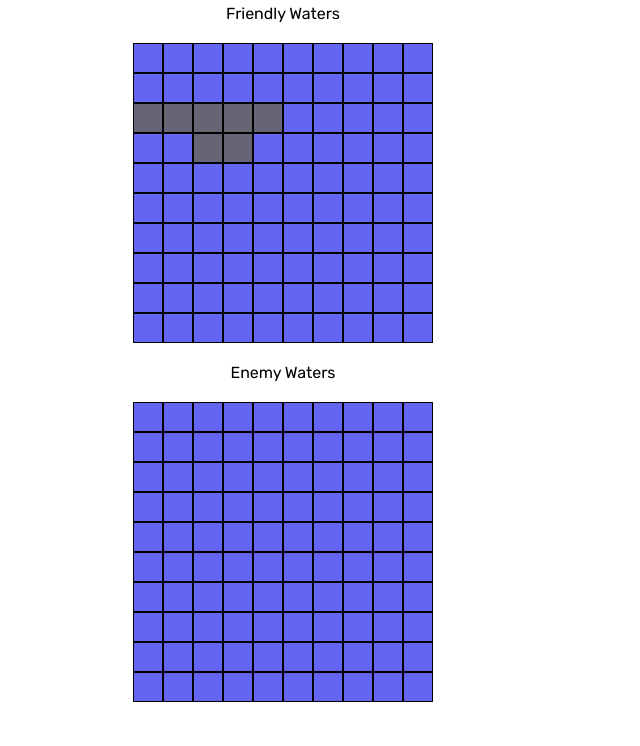
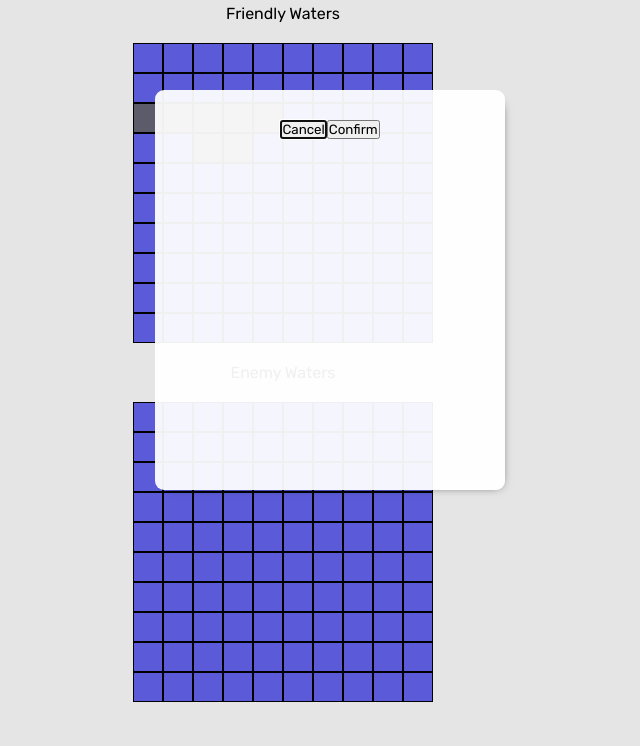
Before and after one commit to rydge-rivard/battleship, a website with bundled scripts: page index.html in a window 1280 px wide. Shown: the part 54-800 px from the top of the page, without its empty margins (357-997 px from the left). Built offline with nearby package versions, Linux system fonts and the light colour scheme.

Commit message:
Add modal template for placing ship.

```diff
--- a/index.html
+++ b/index.html
@@ -14,6 +14,13 @@
       <div class="board-1"></div>
       <div>Enemy Waters</div>
       <div class="board-2"></div>
+      <dialog>
+        <legend></legend>
+        <div>
+          <button value="cancel" id="cancel" formmethod="dialog">Cancel</button>
+          <button id="confirm" value="default">Confirm</button>
+        </div>
+      </dialog>
     </div>
   </body>
 </html>
--- a/modules/controller.js
+++ b/modules/controller.js
@@ -1,8 +1,11 @@
 import { Ship, Gameboard, Player } from "./game.js";
 import { modDOM } from "./dom.js";
+import { modalMOD } from "./modal.js";
 export { game };
 
 const game = (function () {
+  modalMOD.showModal();
+
   const player1 = Player("Rydge", Gameboard(), false);
   const player2 = Player("Computer", Gameboard(), true);
 
--- /dev/null
+++ b/modules/modal.js
@@ -0,0 +1,17 @@
+export { modalMOD };
+
+const modalMOD = (function () {
+  const dialog = document.querySelector("dialog");
+  const confirmBtn = dialog.querySelector("#confirm");
+  const cancelBtn = dialog.querySelector("#cancel");
+
+  cancelBtn.addEventListener("click", () => dialog.close());
+
+  function showModal() {
+    dialog.showModal();
+  }
+
+  return {
+    showModal,
+  };
+})();
--- a/style.css
+++ b/style.css
@@ -52,3 +52,21 @@ div.open:hover {
 div.ship {
   background-color: rgba(11, 11, 36, 0.626);
 }
+
+dialog {
+  box-shadow: 5px 5px 10px -10px;
+  border: none;
+  border-radius: 9px;
+  position: absolute;
+  top: 18%;
+  left: 40%;
+  padding: 30px 60px 20px;
+  width: 350px;
+  height: 400px;
+  background-color: rgba(255, 255, 255, 0.943);
+}
+
+dialog div {
+  display: flex;
+  justify-content: center;
+}
```
